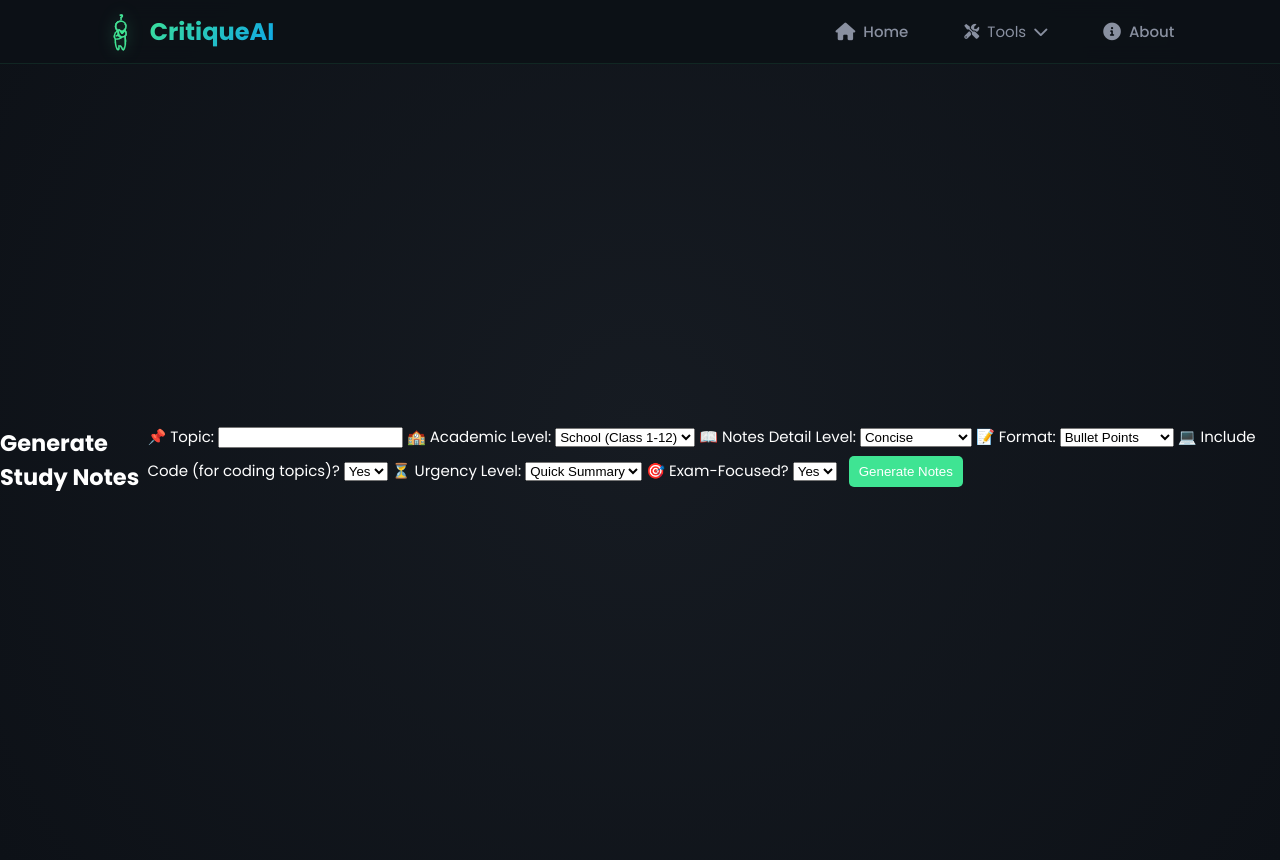
After one commit to ashokkmt/critiqueai, a Flask app: page /get-content in a window 1280 px wide. The commit adds this page. Run offline with Flask 3, Linux system fonts and the light colour scheme; some libraries are stand-ins or nearby versions.

Commit message:
new page added

```diff
--- a/code/app.py
+++ b/code/app.py
@@ -1,10 +1,9 @@
-from flask import Flask, render_template, request, session, jsonify
+from flask import Flask, render_template, request, session, jsonify, redirect, url_for
 import pymupdf
 import pdfplumber
 import os
 import json
 import docx
-from odfdo import Document
 import markdown
 from werkzeug.utils import secure_filename
 from google import genai
@@ -57,6 +56,17 @@ Books – Include relevant books with their titles and authors for in-depth lear
 The output should be formatted in Markdown for easy readability.(Dont add any markdown word)'''
 
 IMG_PROMPT = "Describe the content of the image extracted from the PDF."
+
+CONTENT_PROMPT = """
+You are a professional educator. Generate well-structured study notes for the topic: '{topic}'.
+The student is in '{academic_level}' {course} and prefers '{note_level}' notes.
+Format the notes in '{format_preference}' style.
+Exam-focused: '{exam_focus}'.
+If the topic is technical, include code snippets: '{technical_content}'.
+Urgency level: '{urgency_level}'.
+Adjust content depth, complexity, and length based on these inputs.
+"""
+
 
 # Initialize Flask app
 app = Flask(__name__)
@@ -497,6 +507,69 @@ def summary():
 def input():
     return render_template("input.html")
 
+@app.route('/get-content')
+def content():
+    return render_template("get_content.html")
+
+@app.route('/generate-notes', methods=['POST'])
+def generate_content():
+    try:
+        print("Back is called")
+        data = request.get_json()
+        print("data is read")
+        topic = data.get('topic')
+        academic_level = data.get('academic_level')
+        course = f"({data.get('course')})" if academic_level == "College" else ""
+        note_level = data.get('note_level')
+        format_preference = data.get('format_preference')
+        technical_content = data.get('technical_content')
+        urgency_level = data.get('urgency_level')
+        exam_focus = data.get('exam_focus')
+
+        print('\n')
+        print(topic)
+        print('\n')
+        # Format the prompt
+        full_prompt = CONTENT_PROMPT.format(
+            topic=topic,
+            academic_level=academic_level,
+            course=course,
+            note_level=note_level,
+            format_preference=format_preference,
+            technical_content=technical_content,
+            urgency_level=urgency_level,
+            exam_focus=exam_focus
+        )
+
+        print(data)
+        if not data:
+            return "Please enter a valid topic", 400
+
+        try:
+            print("Gemini is called")
+            # full_prompt = CONTENT_PROMPT.format(topic=data)
+            print(full_prompt)
+            response = client.models.generate_content(
+                model=FLASH,
+                contents=full_prompt,
+                config=types.GenerateContentConfig(
+                    max_output_tokens=8192,
+                    temperature=0.5
+                )
+            )
+            temp = markdown.markdown(response.text)
+            print(temp)
+            print("HTML file created successfully!")
+            # return temp if response.candidates else "Failed to generate roadmap"
+            return render_template("content_out.html", output=temp)
+
+        except Exception as e:
+            return f"Error generating roadmap: {str(e)}", 500
+    except Exception as e:
+        print("🔥 ERROR:", str(e))
+        # traceback.print_exc()  # Print full error details
+        return jsonify({"error": str(e)}), 500
+
 
 # New route for generating roadmap
 @app.route('/get_roadmap', methods=['POST'])
--- a/code/static/css/navbar_and_footer.css
+++ b/code/static/css/navbar_and_footer.css
@@ -113,12 +113,13 @@ button {
     margin: 8px;
 }
 
-button:hover{
+/* button:hover{
     background-color: #2dad6f;
-}
+} */
 
 .navbar a {
     text-decoration: none;
+    padding: 1rem ;
 }
 
 .nav-link {
@@ -184,7 +185,7 @@ button:hover{
 }
 
 .nav-dropdown-btn:hover {
-    color: #3fe493;
+    transform: translateY(-2px);
 }
 
 .nav-dropdown-content {
@@ -201,8 +202,10 @@ button:hover{
     z-index: 1000;
 }
 
+
 .nav-dropdown:hover .nav-dropdown-content {
-    display: block;
+    display: flex;
+    flex-direction: column;
     animation: fadeInDown 0.3s ease;
 }
 
--- /dev/null
+++ b/code/static/css/style_content.css
@@ -0,0 +1,65 @@
+/* Center everything */
+body {
+    margin: 0;
+    padding-top: 60px; /* Add padding for navbar */
+    background-color: #0d1117;
+    background-image: radial-gradient(circle at 50% 50%, #161b22 0%, #0d1117 100%);
+    color: #fff;
+    min-height: 100vh;
+    display: flex;
+    justify-content: center;
+    align-items: center;
+    overflow-x: hidden;
+}
+
+/* Outer container */
+.container {
+    display: flex;
+    justify-content: center;
+    align-items: center;
+    width: 100%;
+    height: 100%;
+}
+
+/* Input box */
+.input-box {
+    background: white;
+    padding: 20px;
+    border-radius: 10px;
+    box-shadow: 0px 4px 10px rgba(0, 0, 0, 0.1);
+    text-align: center;
+    width: 350px;
+}
+
+/* Heading */
+.input-box h2 {
+    margin-bottom: 15px;
+    font-size: 18px;
+}
+
+/* Input field */
+.input-box input {
+    width: 100%;
+    padding: 10px;
+    margin-bottom: 10px;
+    border: 1px solid #ccc;
+    border-radius: 5px;
+    font-size: 16px;
+}
+
+/* Submit button */
+.input-box button {
+    width: 100%;
+    padding: 10px;
+    background: #007bff;
+    color: white;
+    border: none;
+    border-radius: 5px;
+    cursor: pointer;
+    font-size: 16px;
+}
+
+/* Hover effect for button */
+.input-box button:hover {
+    background: #0056b3;
+}
--- /dev/null
+++ b/code/templates/get_content.html
@@ -0,0 +1,98 @@
+{% extends "layout.html" %}
+{% block body %}
+<link rel="stylesheet" href="../static/css/style_content.css">
+<div id="particles-js"></div>
+<div class="container">
+    <h2>Generate Study Notes</h2>
+    <form id="notesForm">
+        <label>📌 Topic:</label>
+        <input type="text" id="topic" required>
+
+        <label>🏫 Academic Level:</label>
+        <select id="academic_level">
+            <option value="School">School (Class 1-12)</option>
+            <option value="College">College</option>
+        </select>
+
+        <div id="college_course" style="display:none;">
+            <label>🎓 College Course:</label>
+            <input type="text" id="course">
+        </div>
+
+        <label>📖 Notes Detail Level:</label>
+        <select id="note_level">
+            <option value="Concise">Concise</option>
+            <option value="Detailed">Detailed</option>
+            <option value="Summary">Summary</option>
+            <option value="Exam-Oriented">Exam-Oriented</option>
+        </select>
+
+        <label>📝 Format:</label>
+        <select id="format_preference">
+            <option value="Bullet Points">Bullet Points</option>
+            <option value="Paragraphs">Paragraphs</option>
+            <option value="Mind Map Style">Mind Map Style</option>
+            <option value="Q&A Format">Q&A Format</option>
+        </select>
+
+        <label>💻 Include Code (for coding topics)?</label>
+        <select id="technical_content">
+            <option value="Yes">Yes</option>
+            <option value="No">No</option>
+        </select>
+
+        <label>⏳ Urgency Level:</label>
+        <select id="urgency_level">
+            <option value="Quick Summary">Quick Summary</option>
+            <option value="Full Explanation">Full Explanation</option>
+        </select>
+
+        <label>🎯 Exam-Focused?</label>
+        <select id="exam_focus">
+            <option value="Yes">Yes</option>
+            <option value="No">No</option>
+        </select>
+
+        <button type="submit">Generate Notes</button>
+    </form>
+
+    <div id="result" style="display:none;">
+        <h3>📄 Generated Notes:</h3>
+        <p id="notesOutput"></p>
+    </div>
+</div>
+<script>
+    document.getElementById('notesForm').addEventListener('submit', async function (e) {
+        e.preventDefault();  // Prevent form refresh
+
+        const data = {
+            topic: document.getElementById('topic').value,
+            academic_level: document.getElementById('academic_level').value,
+            course: document.getElementById('course').value || '',
+            note_level: document.getElementById('note_level').value,
+            format_preference: document.getElementById('format_preference').value,
+            technical_content: document.getElementById('technical_content').value,
+            urgency_level: document.getElementById('urgency_level').value,
+            exam_focus: document.getElementById('exam_focus').value
+        };
+
+        // 🔹 Send JSON data to Flask backend
+        try {
+            const response = await fetch('/generate-notes', {
+                method: 'POST',
+                headers: { 'Content-Type': 'application/json' },
+                body: JSON.stringify(data)
+            });
+
+            if (response.ok) {
+                window.location.href = "/generate-notes";
+                console.log("✅ Data sent successfully");
+            } else {
+                console.error("❌ Failed to send data");
+            }
+        } catch (error) {
+            console.error("⚠️ Error sending data:", error);
+        }
+    });
+</script>
+{% endblock %}
--- a/requirements.txt
+++ b/requirements.txt
@@ -10,6 +10,8 @@ google-auth
 dotenv
 gunicorn
 google-cloud-secret-manager
+google-genai
+firebase-admin
 pdfplumber
 pymupdf
 odfpy
```
Also changed, not shown: code/static/css/style_content_out.css (added, +50 -0 lines), code/templates/content_out.html (added, +14 -0 lines).
